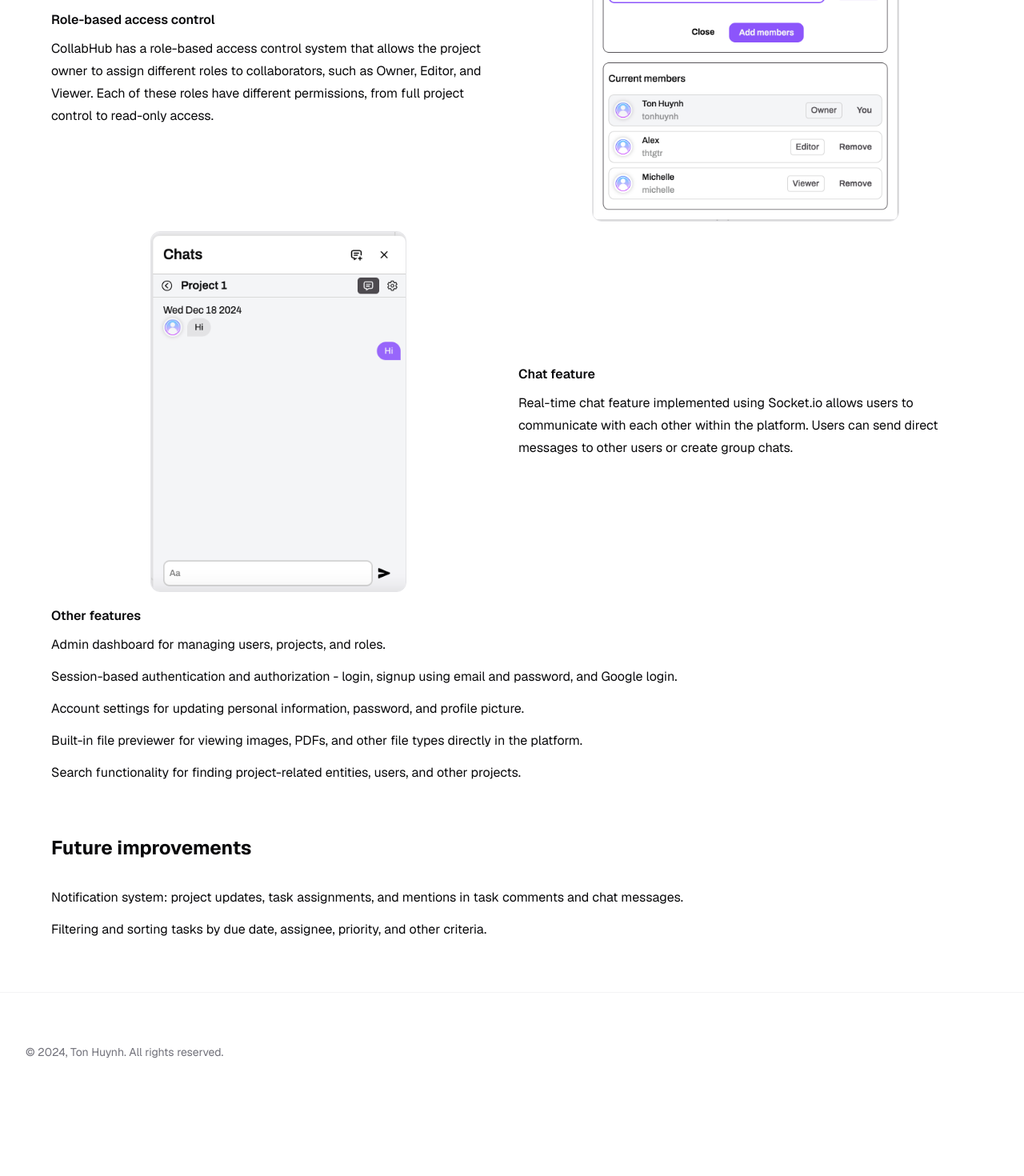
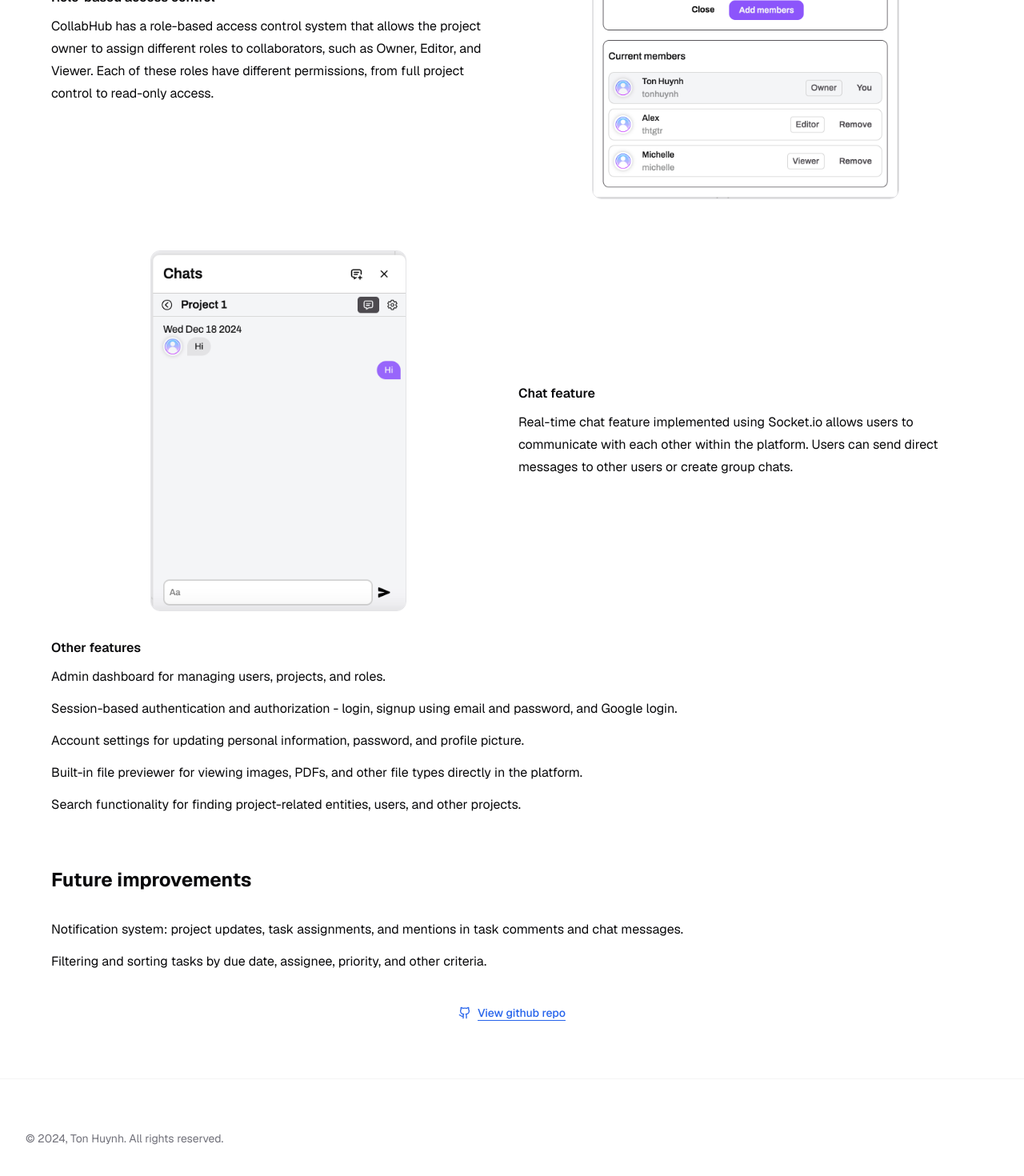
Before and after one commit to thanhtonhuynh/portfolio, a Next.js app: page /project/collabhub in a window 1280 px wide. Shown: the part 2032-3502 px from the top of the page at 80% size. Before the commit the page ends 3421 px from the top, so only its background shows below. Built offline with nearby package versions, Linux system fonts and the light colour scheme.

Commit message:
fix layout

```diff
--- a/src/app/project/collabhub/page.tsx
+++ b/src/app/project/collabhub/page.tsx
@@ -6,6 +6,7 @@ import { projects } from "@/data/projects";
 import Image from "next/image";
 import { notFound } from "next/navigation";
 import { ProjectHeader } from "../ProjectHeader";
+import { ProjectLinks } from "../ProjectLinks";
 import { TechStackItem } from "../TechStackItem";
 
 export default function Page() {
@@ -73,7 +74,7 @@ export default function Page() {
         <section>
           <h2 className="mb-8 text-2xl font-bold">Features</h2>
 
-          <ul className="grid gap-3">
+          <ul className="space-y-16">
             <li className="grid items-center gap-24 md:grid-cols-2 md:gap-4">
               <div className="relative">
                 <div className="max-w-xl">
@@ -110,8 +111,8 @@ export default function Page() {
               </div>
             </li>
 
-            <li className="mt-20 grid items-center justify-items-center gap-4 md:grid-cols-2">
-              <div>
+            <li className="grid items-center justify-items-center gap-4 md:grid-cols-2">
+              <div className="order-last md:order-first">
                 <h3 className="mb-2 font-semibold">Role-based access control</h3>
                 <p>
                   CollabHub has a role-based access control system that allows the project owner to
@@ -154,7 +155,7 @@ export default function Page() {
             </li>
           </ul>
 
-          <div className="mt-4">
+          <div className="mt-8">
             <h3 className="mb-2 font-semibold">Other features</h3>
 
             <ul className="space-y-3">
@@ -200,6 +201,12 @@ export default function Page() {
           </ul>
         </section>
       </main>
+
+      <footer className="mt-8">
+        <div className="flex justify-center gap-16">
+          <ProjectLinks project={project} />
+        </div>
+      </footer>
     </section>
   );
 }
--- a/src/app/project/ongba-management-system/page.tsx
+++ b/src/app/project/ongba-management-system/page.tsx
@@ -69,7 +69,7 @@ export default function Page() {
         <section>
           <h2 className="mb-8 text-2xl font-bold">Features</h2>
 
-          <ul className="space-y-3">
+          <ul className="space-y-16">
             <li className="grid items-center justify-items-center gap-4 md:grid-cols-2">
               <div className="max-w-md">
                 <Image
@@ -93,7 +93,7 @@ export default function Page() {
             </li>
 
             <li className="grid items-center justify-items-center gap-4 md:grid-cols-2">
-              <div>
+              <div className="order-last md:order-first">
                 <h3 className="mb-2 font-semibold">
                   My shifts: Track hours worked and tips earned
                 </h3>
@@ -140,7 +140,7 @@ export default function Page() {
             </li>
 
             <li className="grid items-center justify-items-center gap-4 md:grid-cols-2">
-              <div>
+              <div className="order-last md:order-first">
                 <h3 className="mb-2 font-semibold">
                   Monthly employees' hours and tips breakdown
                   <span className="text-muted-foreground"> - Admin Feature</span>
@@ -187,7 +187,7 @@ export default function Page() {
             </li>
 
             <li className="grid items-center justify-items-center gap-4 md:grid-cols-2">
-              <div>
+              <div className="order-last md:order-first">
                 <h3 className="mb-2 font-semibold">Role-based access control</h3>
                 <p>
                   Role-based access control (RBAC) is implemented to manage user roles and
@@ -213,7 +213,7 @@ export default function Page() {
             </li>
           </ul>
 
-          <div className="mt-4">
+          <div className="mt-8">
             <h3 className="mb-2 font-semibold">Other features</h3>
 
             <ul className="space-y-3">
--- a/src/app/project/techbuy/page.tsx
+++ b/src/app/project/techbuy/page.tsx
@@ -6,6 +6,7 @@ import { projects } from "@/data/projects";
 import Image from "next/image";
 import { notFound } from "next/navigation";
 import { ProjectHeader } from "../ProjectHeader";
+import { ProjectLinks } from "../ProjectLinks";
 import { TechStackItem } from "../TechStackItem";
 
 export default function Page() {
@@ -71,7 +72,7 @@ export default function Page() {
         <section>
           <h2 className="mb-8 text-2xl font-bold">Features</h2>
 
-          <ul className="space-y-3">
+          <ul className="space-y-16">
             <li className="grid items-center justify-items-center gap-4 md:grid-cols-2">
               <div className="max-w-xs">
                 <Image
@@ -94,7 +95,7 @@ export default function Page() {
             </li>
 
             <li className="grid items-center justify-items-center gap-4 md:grid-cols-2">
-              <div>
+              <div className="order-last md:order-first">
                 <h3 className="mb-2 font-semibold">
                   Stripe payment processing with webhook integration
                 </h3>
@@ -137,7 +138,7 @@ export default function Page() {
             </li>
 
             <li className="grid items-center justify-items-center gap-4 md:grid-cols-2">
-              <div>
+              <div className="order-last md:order-first">
                 <h3 className="mb-2 font-semibold">
                   Product management
                   <span className="text-muted-foreground"> - Admin Feature</span>
@@ -161,7 +162,7 @@ export default function Page() {
             </li>
           </ul>
 
-          <div className="mt-4">
+          <div className="mt-8">
             <h3 className="mb-2 font-semibold">Other features</h3>
 
             <ul className="space-y-3">
@@ -176,6 +177,10 @@ export default function Page() {
               <li>
                 Session-based authentication and authorization - login, signup using email and
                 password, and reset password by email.
+              </li>
+              <li>
+                Role-based access control - admin users have access to admin features, while regular
+                users can only browse and purchase products.
               </li>
               <li>Rate limiting using sliding window algorithm.</li>
             </ul>
@@ -204,6 +209,12 @@ export default function Page() {
           </ul>
         </section>
       </main>
+
+      <footer className="mt-8">
+        <div className="flex justify-center gap-16">
+          <ProjectLinks project={project} />
+        </div>
+      </footer>
     </section>
   );
 }
```
